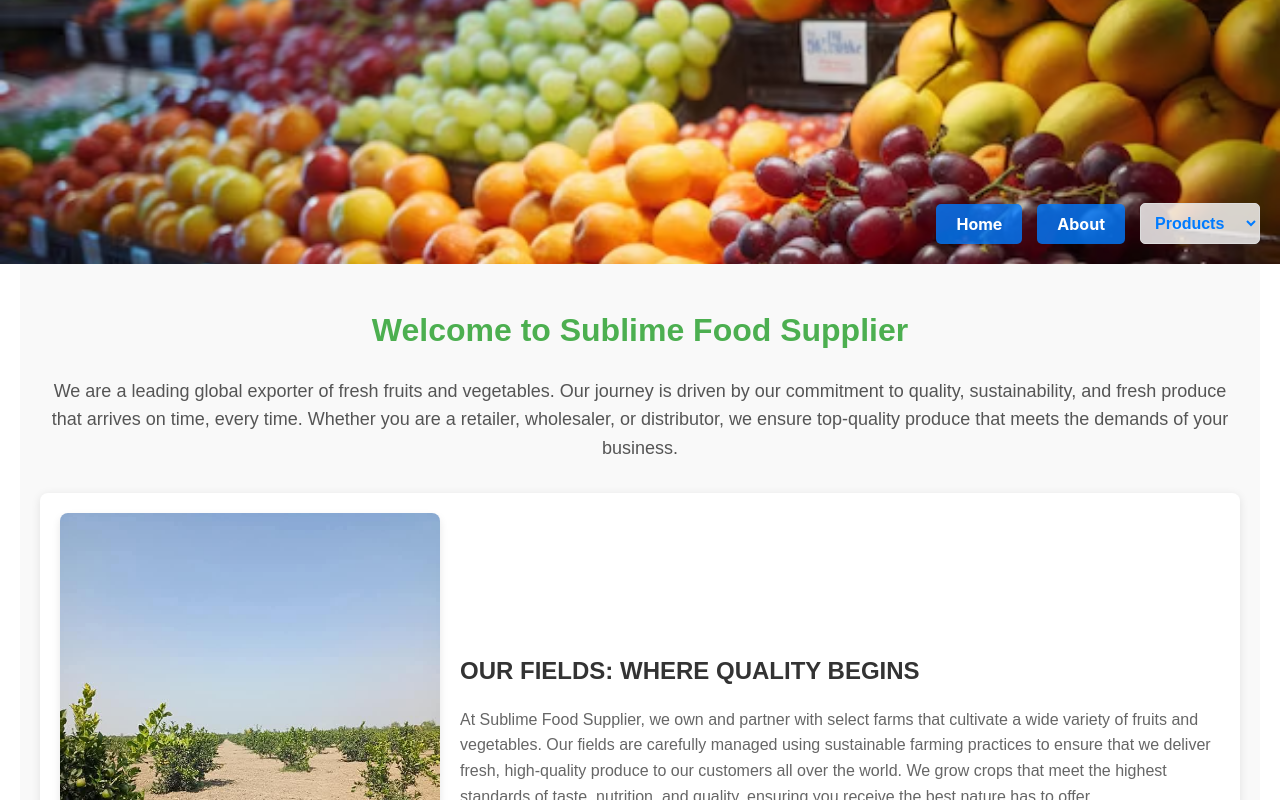
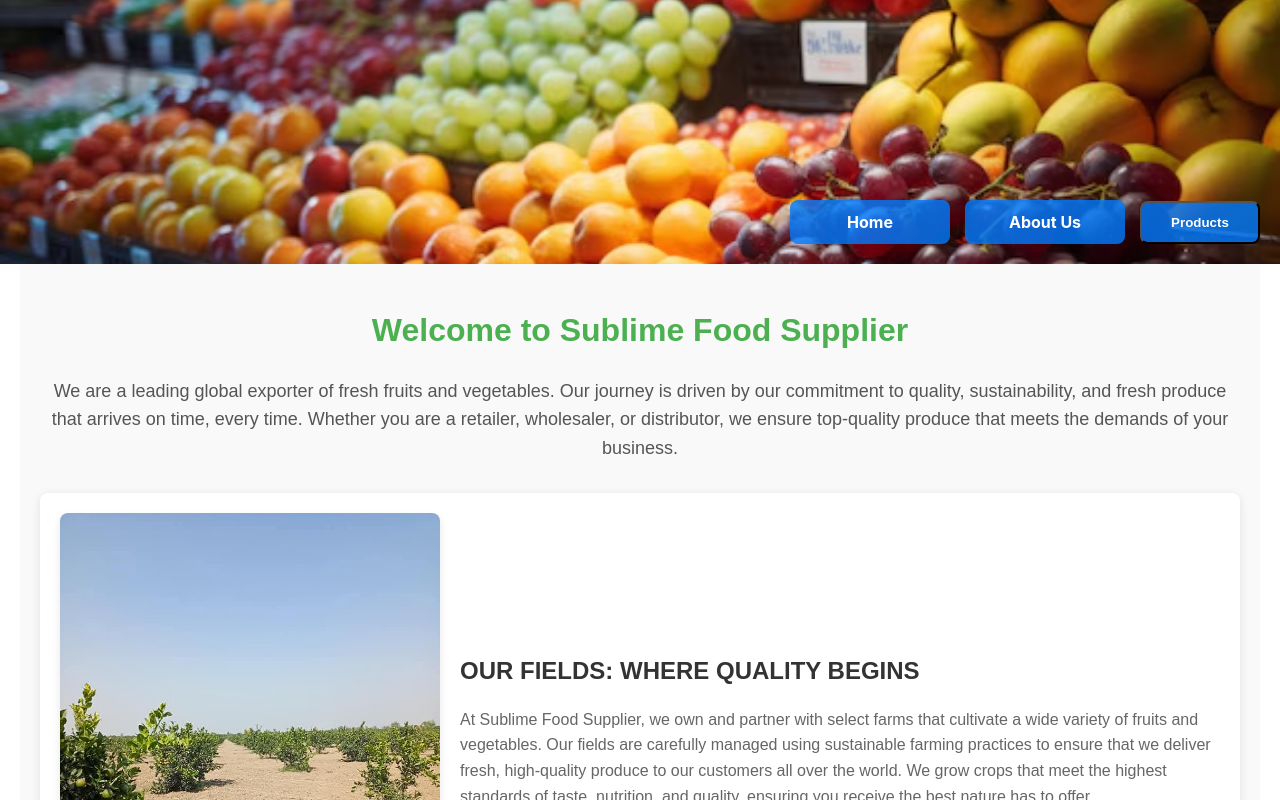
Before and after one commit to AreebaZarmeen/sublime-food-supplier, a React (Create React App) app: page / in a window 1280 px wide. Shown: the top 800 px of the page. Built offline with nearby package versions, Linux system fonts and the light colour scheme.

Commit message:
Updated Home, Navbar, and Fruits components; modified package files

```diff
--- a/src/components/Navbar.js
+++ b/src/components/Navbar.js
@@ -1,13 +1,26 @@
-import React from 'react';
+import React, { useState } from 'react';
 import { Link, useNavigate } from 'react-router-dom';
 
 function Navbar() {
   const navigate = useNavigate();
+  const [isDropdownVisible, setDropdownVisible] = useState(false);
 
+  // Function to handle products button click
+  const handleProductsClick = () => {
+    navigate('/fruits');
+    setDropdownVisible(true); // Show dropdown when navigating to fruits page
+  };
+
+  // Function to handle other button clicks and hide the dropdown
+  const handleOtherButtonClick = () => {
+    setDropdownVisible(false); // Hide the dropdown when clicking other buttons
+  };
+
+  // Handle the selection from the dropdown menu
   const handleNavigation = (e) => {
     const section = e.target.value;
     if (section === 'fruits') {
-      navigate('/fruits'); // Navigate to the fruits page (if required)
+      navigate('/fruits'); // Stay on the fruits page
     } else {
       const targetSection = document.getElementById(section);
       if (targetSection) {
@@ -29,14 +42,25 @@ function Navbar() {
 
         {/* Navigation Buttons on Image */}
         <div style={styles.navButtonsWrapper}>
-          <Link to="/" style={styles.link}>
+          {/* Home Button */}
+          <Link to="/" style={styles.link} onClick={handleOtherButtonClick}>
             Home
           </Link>
-          <Link to="/about" style={styles.link}>
-            About
+
+          {/* About Us Button */}
+          <Link to="/about" style={styles.link} onClick={handleOtherButtonClick}>
+            About Us
           </Link>
+
+          {/* Products Button */}
+          <button onClick={handleProductsClick} style={styles.link}>
+            Products
+          </button>
+
+          {/* Dropdown, appears when the user is on the fruits page */}
+          {isDropdownVisible && (
             <select onChange={handleNavigation} style={styles.dropdown}>
-            <option value="fruits">Products</option>
+              <option value="fruits">Items</option>
               <option value="grapes-section">Grapes</option>
               <option value="potato-section">Potatoes</option>
               <option value="mango-section">Mango</option>
@@ -46,6 +70,7 @@ function Navbar() {
               <option value="melon-section">Melon</option>
               <option value="guava-section">Guava</option>
             </select>
+          )}
         </div>
       </div>
     </div>
@@ -63,7 +88,6 @@ const styles = {
     width: '100%',
     height: '33vh', // Adjust height for responsiveness
   },
-  // Image that resizes responsively
   homeImage: {
     width: '100%',
     height: '100%',
@@ -88,10 +112,15 @@ const styles = {
     textDecoration: 'none',
     color: '#fff',
     fontWeight: 'bold',
-    padding: '10px 20px',
-    borderRadius: '5px',
+    padding: '12px 20px', // Standardized padding for the buttons
+    borderRadius: '8px',
     backgroundColor: 'rgba(0, 123, 255, 0.8)',
     transition: 'background-color 0.3s, color 0.3s',
+    cursor: 'pointer',
+    display: 'inline-block', // Ensures both <Link> and <button> behave similarly
+    textAlign: 'center',
+    width: '120px', // Fixed width to make all buttons the same size
+    verticalAlign: 'middle', // Ensures vertical alignment is the same for button and link
   },
   dropdown: {
     padding: '10px',
@@ -102,6 +131,8 @@ const styles = {
     color: '#007bff',
     fontWeight: 'bold',
     transition: 'background-color 0.3s, color 0.3s',
+    width: 'auto',
+    minWidth: '120px', // Ensure dropdown is also consistent with button size
   },
 };
 
```
Lines whose indentation alone changed are shown as unchanged.
